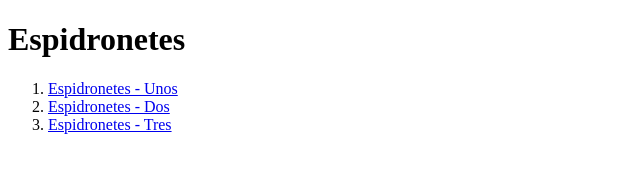
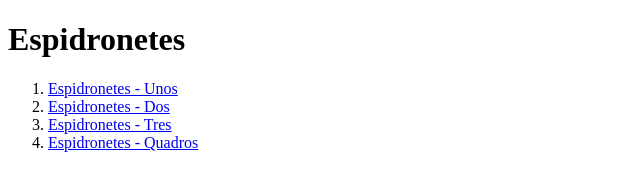
Before and after one commit to EmmaMcCarthy-401/FaDiDi, a plain HTML site: page Espidronetes/Espidronetes.html in a window 1280 px wide. Shown: the whole page, without its empty margins (0-640 px from the left). Drawn offline with Linux system fonts and the light colour scheme.

Commit message:
Espidronetes alt

```diff
--- a/Espidronetes/Espidronetes.html
+++ b/Espidronetes/Espidronetes.html
@@ -11,6 +11,7 @@
         <li><a href="Espidronetes - Unos.zip" target="_blank" title="C">Espidronetes - Unos</a></li>
         <li><a href="Espidronetes - Dos.pdf" target="_blank" title="M">Espidronetes - Dos</a></li>
         <li><a href="Espidronetes - Tres.pdf" target="_blank" title="WF">Espidronetes - Tres</a></li>
+        <li><a href="Espidronetes_Quadros_Alt.pdf" target="_blank" title="Alt">Espidronetes - Quadros</a></li>
     </ol>
 </body>
 </html>
```
Also changed, not shown: 1 other file.
